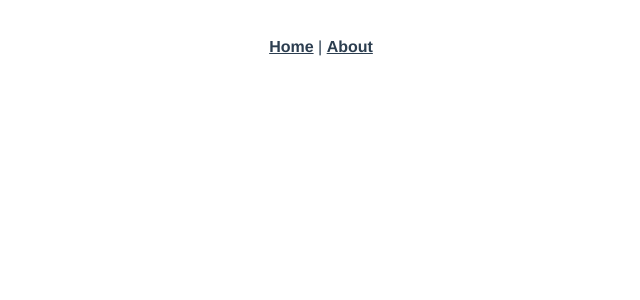
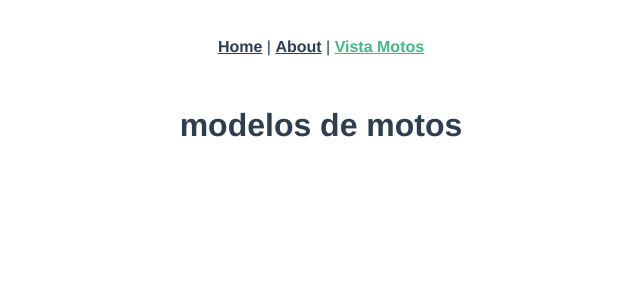
Before and after one commit to BrianHey/tallerpracticodegit, a Vue app: page /motosview in a window 1280 px wide. Shown: the top 300 px of the page, without its empty margins (319-959 px from the left). Built offline with nearby package versions, Linux system fonts and the light colour scheme.

Commit message:
lista motos

```diff
--- a/src/App.vue
+++ b/src/App.vue
@@ -2,7 +2,8 @@
   <div id="app">
     <nav>
       <router-link to="/">Home</router-link> |
-      <router-link to="/about">About</router-link>
+      <router-link to="/about">About</router-link> |
+      <router-link to="/motosview">Vista Motos</router-link>
     </nav>
     <router-view/>
   </div>
--- a/src/router/index.js
+++ b/src/router/index.js
@@ -9,6 +9,12 @@ const routes = [
     path: '/',
     name: 'home',
     component: HomeView
+  },
+  {
+    path: "/motosview",
+    name: "MotosView",
+    component: () =>
+      import(/* webpackChunkName: "Administracion" */ "../views/MotosView.vue"),
   },
   {
     path: '/about',
--- /dev/null
+++ b/src/views/MotosView.vue
@@ -0,0 +1,25 @@
+<template>
+  <div>
+    <h1>modelos de motos</h1>
+
+    <div v-for="(model,i) of getModelo" :key="i">
+        <ul>
+            <li>Modelo de moto: {{model.id}}</li>
+        </ul>
+
+    </div>
+
+  </div>
+
+
+</template>
+
+<script>
+import  { mapState } from "vuex";
+export default{
+    ...mapState(["getModelo"]),
+
+}
+</script>
+
+<style></style>
```
